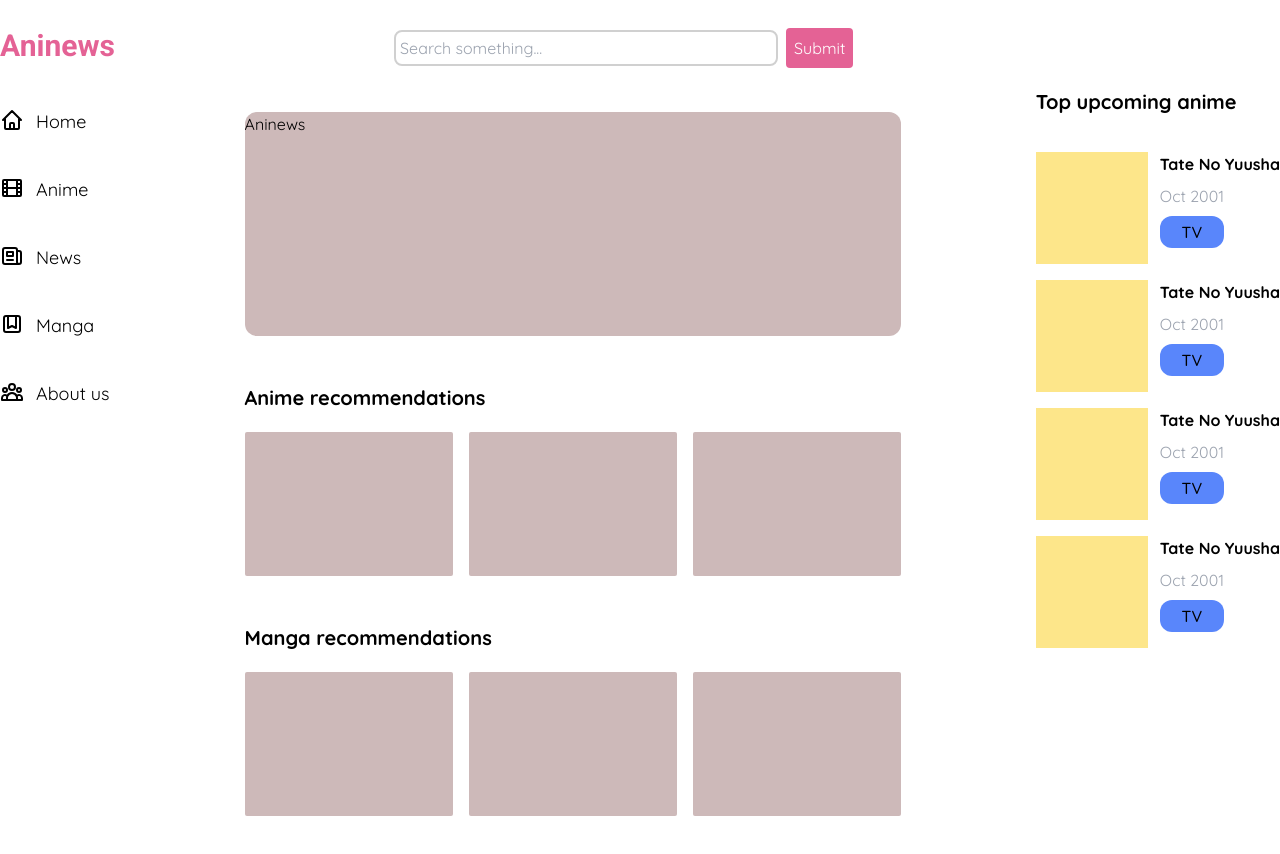
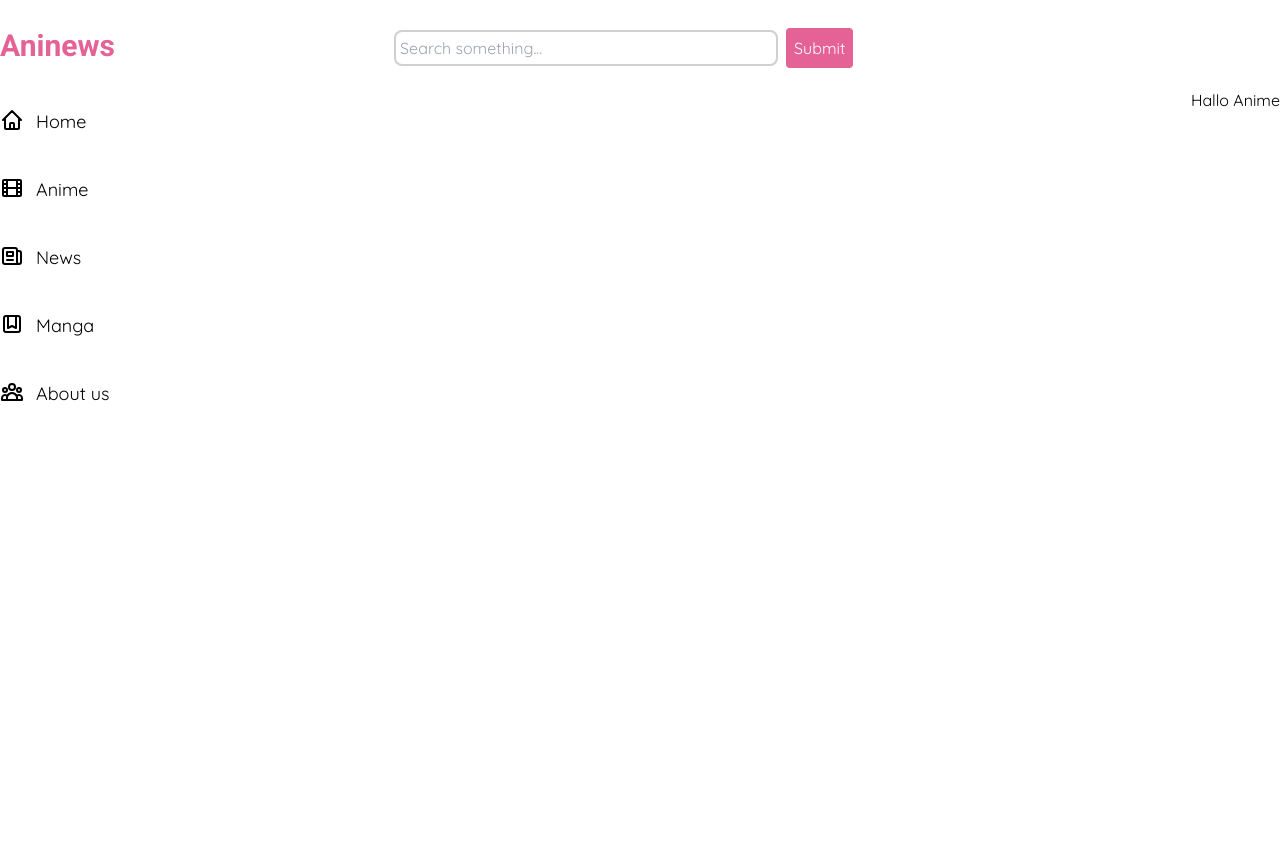
Before and after one commit to Alfinaditya/Aninews, a React (Create React App) app: page /anime in a window 1280 px wide. Shown: the top 854 px of the page. After the commit the page ends 800 px from the top, so only its background shows below. Built offline with nearby package versions, Linux system fonts and the light colour scheme.

Commit message:
gonna refactor hooks fetch

```diff
--- a/package.json
+++ b/package.json
@@ -13,6 +13,7 @@
     "postcss": "^7",
     "react": "^17.0.2",
     "react-dom": "^17.0.2",
+    "react-router-dom": "^5.2.0",
     "react-scripts": "4.0.3",
     "tailwindcss": "npm:@tailwindcss/postcss7-compat",
     "web-vitals": "^1.0.1"
--- a/src/App.js
+++ b/src/App.js
@@ -2,19 +2,38 @@ import MainHome from './Components/Home/MainHome';
 import Navbar from './Components/Home/Navbar';
 import SearchHeader from './Components/Home/SearchHeader';
 import UpcomingAnime from './Components/Home/UpcomingAnime';
+import { BrowserRouter as Router, Switch, Route } from 'react-router-dom';
 
 function App() {
   return (
-    <div className="App font-quicksand max-w-screen-xl m-auto">
+    <div className='App font-quicksand max-w-screen-xl m-auto'>
+      <Router>
         <SearchHeader />
         {/* Dashboard */}
-      <div className="mt-5 flex justify-between">
+        <div className='mt-5 flex justify-between'>
           <Navbar />
+
+          <Switch>
+            <Route exact path='/'>
               <MainHome />
               <UpcomingAnime />
+            </Route>
+            <Route path='/anime'>
+              <h2>Hallo Anime</h2>
+            </Route>
+            <Route path='/news'>
+              <h2>Hallo News</h2>
+            </Route>
+            <Route path='/mangas'>
+              <h2>Hallo Manga</h2>
+            </Route>
+          </Switch>
+
         </div>
         {/* Dashboard */}
+      </Router>
     </div>
+
   );
 }
 
--- a/src/Components/Home/MainHome.js
+++ b/src/Components/Home/MainHome.js
@@ -1,30 +1,41 @@
-import React from 'react'
-
+import { useState } from 'react'
+import FetchAnimeRecommend from '../../hooks/FetchAnimeRecommend'
+import FetchMangaRecommend from '../../hooks/FetchMangaRecommend'
 const MainHome = () => {
+    const [animes, setAnimes] = useState('')
+    const [mangas, setMangas] = useState('')
+    FetchAnimeRecommend(setAnimes)
+    FetchMangaRecommend(setMangas)
     return (
-        <div className="mt-6">
+        <div className='mt-6'>
             {/* Main Image */}
-            <div className="w-full h-56 bg-pink-250 m-auto rounded-xl">
+            <div className='w-full h-56 bg-pink-250 m-auto rounded-xl'>
                 <span>Aninews</span>
             </div>
 
             {/* Anime Recommendations */}
-            <div className="mt-12">
-                <p className="font-bold text-xl">Anime recommendations</p>
-                <div className="flex mt-5 flex-wrap">
-                    <div className="w-52 h-36 bg-pink-250 rounded-sm"></div>
-                    <div className="w-52 h-36 bg-pink-250 mx-4 rounded-sm"></div>
-                    <div className="w-52 h-36 bg-pink-250 rounded-sm"></div>
+            <div className='mt-12'>
+                <p className='font-bold text-xl'>Anime recommendations</p>
+                <div className='flex mt-5 flex-wrap'>
+                    {animes && animes.map((anime) => (
+                        <a>
+                            <img className='w-52 h-36 rounded-sm mx-2' src={anime.image_url} alt='' />
+                            <p className=' ml-3 mt-6 font-bold'>{anime.title}</p>
+                        </a>
+                    ))}
                 </div>
             </div>
 
             {/* Manga Recommendations */}
-            <div className="mt-12 mb-56">
-                <p className="font-bold text-xl">Manga recommendations</p>
-                <div className="flex mt-5 flex-wrap">
-                    <div className="w-52 h-36 bg-pink-250 rounded-sm"></div>
-                    <div className="w-52 h-36 bg-pink-250 mx-4 rounded-sm"></div>
-                    <div className="w-52 h-36 bg-pink-250 rounded-sm"></div>
+            <div className='mt-12 mb-56'>
+                <p className='font-bold text-xl'>Manga recommendations</p>
+                <div className='flex mt-5 flex-wrap'>
+                    {mangas && mangas.map((manga) => (
+                        <a>
+                            <img className='w-52 h-36 rounded-sm mx-2 shadow-lg hover:shadow-xl' src={manga.image_url} alt='' />
+                            <p className=' ml-3 mt-6 font-bold'>{manga.title}</p>
+                        </a>
+                    ))}
                 </div>
             </div>
 
--- a/src/Components/Home/Navbar.js
+++ b/src/Components/Home/Navbar.js
@@ -1,39 +1,39 @@
 import React from 'react'
-
+import { Link } from 'react-router-dom'
 const Navbar = () => {
     return (
-        <div className="App_navbar">
+        <div className='App_navbar'>
             <nav>
-                <ul className="flex flex-col">
-                    <li className="text-lg py-5">
-                        <a href="" className="flex">
-                            <svg className="w-6 h-6" fill="none" stroke="currentColor" viewBox="0 0 24 24" xmlns="http://www.w3.org/2000/svg"><path strokeLinecap="round" strokeLinejoin="round" strokeWidth={2} d="M3 12l2-2m0 0l7-7 7 7M5 10v10a1 1 0 001 1h3m10-11l2 2m-2-2v10a1 1 0 01-1 1h-3m-6 0a1 1 0 001-1v-4a1 1 0 011-1h2a1 1 0 011 1v4a1 1 0 001 1m-6 0h6" /></svg>
-                            <span className="ml-3">Home</span>
-                        </a>
+                <ul className='flex flex-col'>
+                    <li className='text-lg py-5'>
+                        <Link to='/' className='flex'>
+                            <svg className='w-6 h-6' fill='none' stroke='currentColor' viewBox='0 0 24 24' xmlns='http://www.w3.org/2000/svg'><path strokeLinecap='round' strokeLinejoin='round' strokeWidth={2} d='M3 12l2-2m0 0l7-7 7 7M5 10v10a1 1 0 001 1h3m10-11l2 2m-2-2v10a1 1 0 01-1 1h-3m-6 0a1 1 0 001-1v-4a1 1 0 011-1h2a1 1 0 011 1v4a1 1 0 001 1m-6 0h6' /></svg>
+                            <span className='ml-3'>Home</span>
+                        </Link>
                     </li>
-                    <li className="text-lg py-5">
-                        <a href="" className="flex">
-                            <svg className="w-6 h-6" fill="none" stroke="currentColor" viewBox="0 0 24 24" xmlns="http://www.w3.org/2000/svg"><path strokeLinecap="round" strokeLinejoin="round" strokeWidth={2} d="M7 4v16M17 4v16M3 8h4m10 0h4M3 12h18M3 16h4m10 0h4M4 20h16a1 1 0 001-1V5a1 1 0 00-1-1H4a1 1 0 00-1 1v14a1 1 0 001 1z" /></svg>
-                            <span className="ml-3">Anime</span>
-                        </a>
+                    <li className='text-lg py-5'>
+                        <Link to='/anime' className='flex'>
+                            <svg className='w-6 h-6' fill='none' stroke='currentColor' viewBox='0 0 24 24' xmlns='http://www.w3.org/2000/svg'><path strokeLinecap='round' strokeLinejoin='round' strokeWidth={2} d='M7 4v16M17 4v16M3 8h4m10 0h4M3 12h18M3 16h4m10 0h4M4 20h16a1 1 0 001-1V5a1 1 0 00-1-1H4a1 1 0 00-1 1v14a1 1 0 001 1z' /></svg>
+                            <span className='ml-3'>Anime</span>
+                        </Link>
                     </li>
-                    <li className="text-lg py-5">
-                        <a href="" className="flex">
-                            <svg className="w-6 h-6" fill="none" stroke="currentColor" viewBox="0 0 24 24" xmlns="http://www.w3.org/2000/svg"><path strokeLinecap="round" strokeLinejoin="round" strokeWidth={2} d="M19 20H5a2 2 0 01-2-2V6a2 2 0 012-2h10a2 2 0 012 2v1m2 13a2 2 0 01-2-2V7m2 13a2 2 0 002-2V9a2 2 0 00-2-2h-2m-4-3H9M7 16h6M7 8h6v4H7V8z" /></svg>
-                            <span className="ml-3">News</span>
-                        </a>
+                    <li className='text-lg py-5'>
+                        <Link to='/news' className='flex'>
+                            <svg className='w-6 h-6' fill='none' stroke='currentColor' viewBox='0 0 24 24' xmlns='http://www.w3.org/2000/svg'><path strokeLinecap='round' strokeLinejoin='round' strokeWidth={2} d='M19 20H5a2 2 0 01-2-2V6a2 2 0 012-2h10a2 2 0 012 2v1m2 13a2 2 0 01-2-2V7m2 13a2 2 0 002-2V9a2 2 0 00-2-2h-2m-4-3H9M7 16h6M7 8h6v4H7V8z' /></svg>
+                            <span className='ml-3'>News</span>
+                        </Link>
                     </li>
-                    <li className="text-lg py-5">
-                        <a href="" className="flex">
-                            <svg className="w-6 h-6" fill="none" stroke="currentColor" viewBox="0 0 24 24" xmlns="http://www.w3.org/2000/svg"><path strokeLinecap="round" strokeLinejoin="round" strokeWidth={2} d="M16 4v12l-4-2-4 2V4M6 20h12a2 2 0 002-2V6a2 2 0 00-2-2H6a2 2 0 00-2 2v12a2 2 0 002 2z" /></svg>
-                            <span className="ml-3">Manga</span>
-                        </a>
+                    <li className='text-lg py-5'>
+                        <Link to='/manga' className='flex'>
+                            <svg className='w-6 h-6' fill='none' stroke='currentColor' viewBox='0 0 24 24' xmlns='http://www.w3.org/2000/svg'><path strokeLinecap='round' strokeLinejoin='round' strokeWidth={2} d='M16 4v12l-4-2-4 2V4M6 20h12a2 2 0 002-2V6a2 2 0 00-2-2H6a2 2 0 00-2 2v12a2 2 0 002 2z' /></svg>
+                            <span className='ml-3'>Manga</span>
+                        </Link>
                     </li>
-                    <li className="text-lg py-5">
-                        <a href="" className="flex">
-                            <svg className="w-6 h-6" fill="none" stroke="currentColor" viewBox="0 0 24 24" xmlns="http://www.w3.org/2000/svg"><path strokeLinecap="round" strokeLinejoin="round" strokeWidth={2} d="M17 20h5v-2a3 3 0 00-5.356-1.857M17 20H7m10 0v-2c0-.656-.126-1.283-.356-1.857M7 20H2v-2a3 3 0 015.356-1.857M7 20v-2c0-.656.126-1.283.356-1.857m0 0a5.002 5.002 0 019.288 0M15 7a3 3 0 11-6 0 3 3 0 016 0zm6 3a2 2 0 11-4 0 2 2 0 014 0zM7 10a2 2 0 11-4 0 2 2 0 014 0z" /></svg>
-                            <span className="ml-3">About us</span>
-                        </a>
+                    <li className='text-lg py-5'>
+                        <Link href='about-us' className='flex'>
+                            <svg className='w-6 h-6' fill='none' stroke='currentColor' viewBox='0 0 24 24' xmlns='http://www.w3.org/2000/svg'><path strokeLinecap='round' strokeLinejoin='round' strokeWidth={2} d='M17 20h5v-2a3 3 0 00-5.356-1.857M17 20H7m10 0v-2c0-.656-.126-1.283-.356-1.857M7 20H2v-2a3 3 0 015.356-1.857M7 20v-2c0-.656.126-1.283.356-1.857m0 0a5.002 5.002 0 019.288 0M15 7a3 3 0 11-6 0 3 3 0 016 0zm6 3a2 2 0 11-4 0 2 2 0 014 0zM7 10a2 2 0 11-4 0 2 2 0 014 0z' /></svg>
+                            <span className='ml-3'>About us</span>
+                        </Link>
                     </li>
                 </ul>
             </nav>
--- a/src/hooks/FetchAnimeRecommend.js
+++ b/src/hooks/FetchAnimeRecommend.js
@@ -1,10 +1,14 @@
 import axios from 'axios'
-import React from 'react'
+import { useEffect } from 'react'
 
-const FetchAnimeRecommend = () => {
+const FetchAnimeRecommend = (setAnimes) => {
     useEffect(() => {
-        axios.get('')
-    }, [input])
+        axios.get('https://api.jikan.moe/v3/anime/1/recommendations')
+            .then(result => {
+                const animes = result.data.recommendations.slice(0, 3)
+                setAnimes(animes)
+            })
+    }, [])
 }
 
 export default FetchAnimeRecommend
--- /dev/null
+++ b/src/hooks/FetchMangaRecommend.js
@@ -0,0 +1,14 @@
+import axios from 'axios'
+import React, { useEffect } from 'react'
+
+const FetchMangaRecommend = (setMangas) => {
+    useEffect(() => {
+        axios.get('https://api.jikan.moe/v3/manga/1/recommendations')
+            .then(result => {
+                const mangas = result.data.recommendations.slice(0, 3)
+                setMangas(mangas)
+            })
+    }, [])
+}
+
+export default FetchMangaRecommend
```
Also changed, not shown: 1 other file (tests, documents, lock files or other folders). Lines whose indentation alone changed are shown as unchanged.
